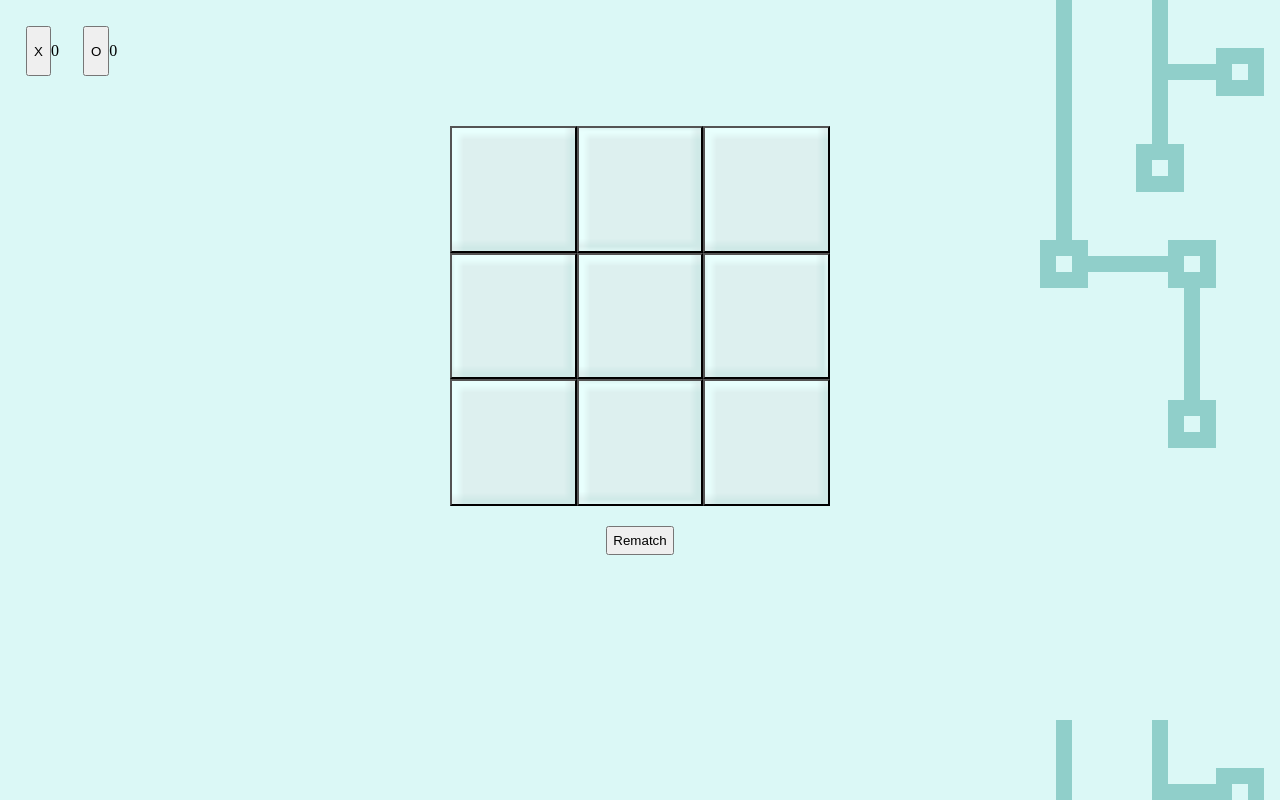
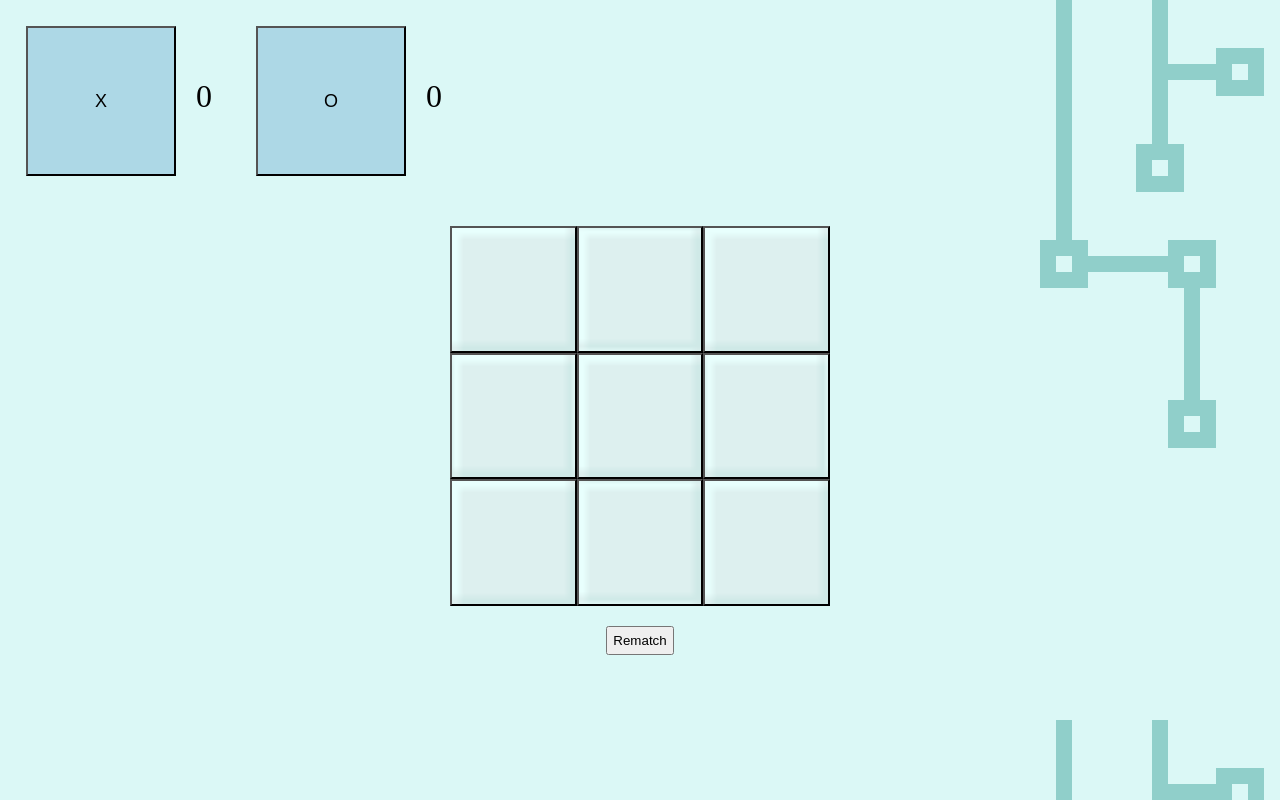
Before and after one commit to badideainc/internship-code-test, a website: page index.html in a window 1280 px wide. Drawn offline with Linux system fonts and the light colour scheme.

Commit message:
adjust score text to fit better

```diff
--- a/style.css
+++ b/style.css
@@ -64,7 +64,16 @@ body {
 	padding: 10px;
 }
 
-.scoreImage {
-	width: 100%;
-	height: 100%;
+.scoreMarker {
+	width: 150px;
+	height: 150px;
+	font-size: large;
+	text-align: center;
+	background-color: lightblue;
 }
+
+.scoreText {
+	font-size: xx-large;
+	text-align: center;
+	padding: 20px;
+}
```
